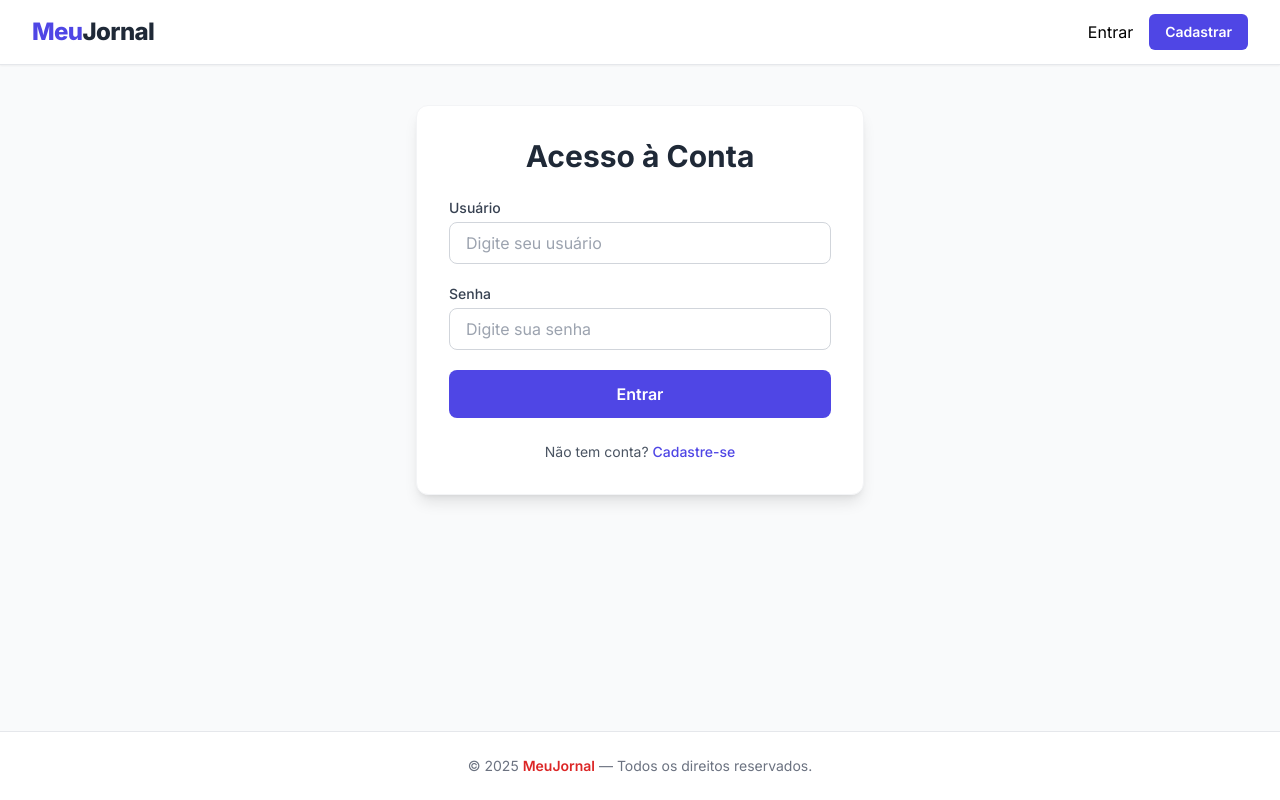
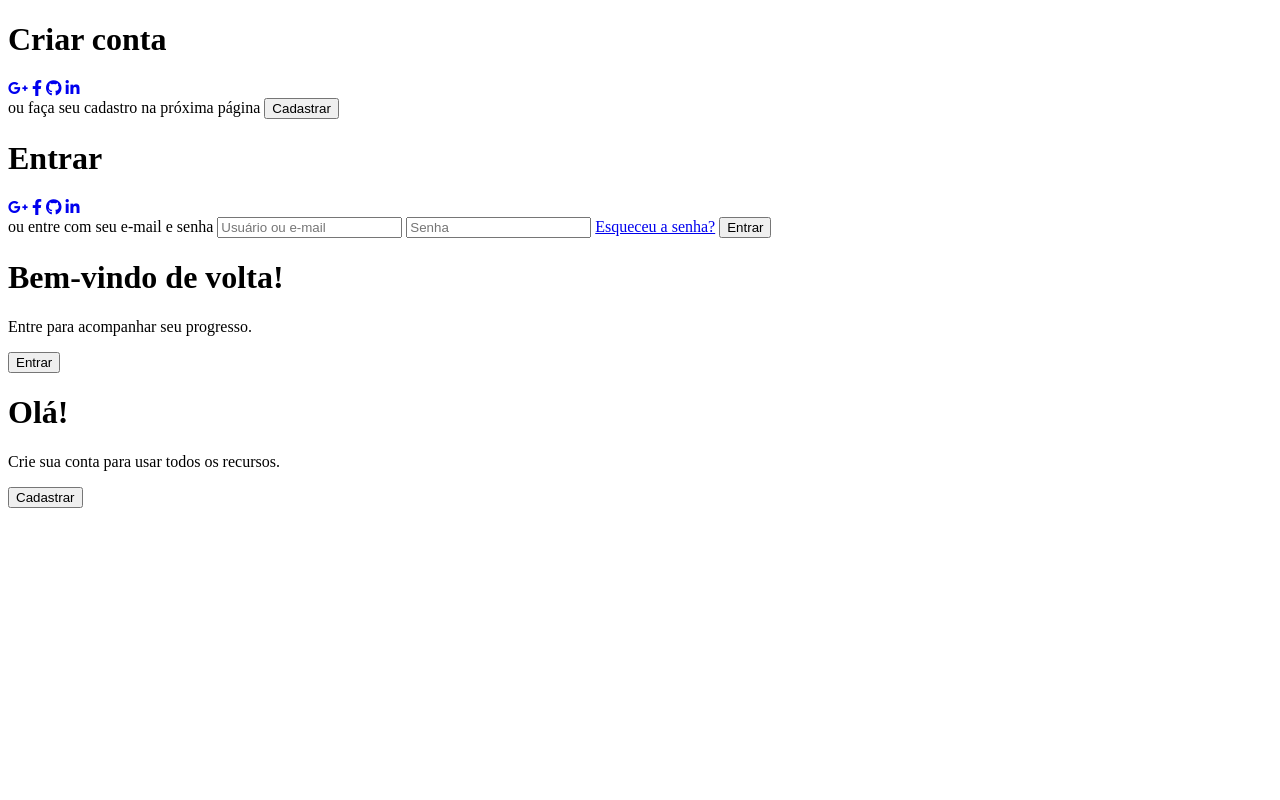
Before and after one commit to Natas081/Projetos-2, a Django app: page /login/ in a window 1280 px wide. Run offline with Django 5.2, Linux system fonts and the light colour scheme; some libraries are stand-ins or nearby versions.

Commit message:
New Login Html

```diff
--- a/templates/noticias/registration/login.html
+++ b/templates/noticias/registration/login.html
@@ -1,44 +1,84 @@
-{% extends "noticias/base.html" %}
-{% block content %}
-<div class="max-w-md mx-auto bg-white p-8 rounded-xl shadow-lg border border-gray-100">
-    <h1 class="text-3xl font-bold text-gray-800 mb-6 text-center">Acesso à Conta</h1>
+{% load static %}
+<!DOCTYPE html>
+<html lang="pt-br">
+<head>
+  <meta charset="utf-8">
+  <meta name="viewport" content="width=device-width, initial-scale=1">
+  <title>Entrar — MeuJornal</title>
 
-    {% if form.errors %}
-        <div class="bg-red-100 border border-red-400 text-red-700 px-4 py-3 rounded mb-4">
-            <strong>Erro:</strong> Usuário ou senha incorretos.
+  <link rel="stylesheet"
+        href="https://cdnjs.cloudflare.com/ajax/libs/font-awesome/6.4.2/css/all.min.css">
+  <link rel="stylesheet" href="{% static 'css/auth.css' %}">
+</head>
+<body>
+
+  <div class="container" id="container">
+    <!-- Painel de cadastro: mande para sua rota de registro -->
+    <div class="form-container sign-up">
+      <form action="{% url 'registro' %}" method="get">
+        <h1>Criar conta</h1>
+        <div class="social-icons">
+          <a href="#" class="icon"><i class="fa-brands fa-google-plus-g"></i></a>
+          <a href="#" class="icon"><i class="fa-brands fa-facebook-f"></i></a>
+          <a href="#" class="icon"><i class="fa-brands fa-github"></i></a>
+          <a href="#" class="icon"><i class="fa-brands fa-linkedin-in"></i></a>
         </div>
-    {% endif %}
+        <span>ou faça seu cadastro na próxima página</span>
+        <button type="submit">Cadastrar</button>
+      </form>
+    </div>
 
-    <form method="post" action="{% url 'login' %}" class="space-y-5">
+    <!-- Painel de login: autentica no Django -->
+    <div class="form-container sign-in">
+      <form method="post" action="{% url 'login' %}">
         {% csrf_token %}
+        <h1>Entrar</h1>
 
-        <!-- Campo de Usuário -->
-        <div>
-            <label for="id_username" class="block text-sm font-medium text-gray-700 mb-1">Usuário</label>
-            <input type="text" name="username" id="id_username" required
-                   class="w-full border border-gray-300 rounded-lg px-4 py-2 focus:outline-none focus:ring-2 focus:ring-indigo-500 focus:border-indigo-500 transition"
-                   placeholder="Digite seu usuário">
+        {% if form.errors or form.non_field_errors %}
+          <div class="form-errors">
+            {{ form.non_field_errors }}
+            {% for field in form %}
+              {% for error in field.errors %}<p>{{ error }}</p>{% endfor %}
+            {% endfor %}
+          </div>
+        {% endif %}
+
+        <div class="social-icons">
+          <a href="#" class="icon"><i class="fa-brands fa-google-plus-g"></i></a>
+          <a href="#" class="icon"><i class="fa-brands fa-facebook-f"></i></a>
+          <a href="#" class="icon"><i class="fa-brands fa-github"></i></a>
+          <a href="#" class="icon"><i class="fa-brands fa-linkedin-in"></i></a>
         </div>
 
-        <!-- Campo de Senha -->
-        <div>
-            <label for="id_password" class="block text-sm font-medium text-gray-700 mb-1">Senha</label>
-            <input type="password" name="password" id="id_password" required
-                   class="w-full border border-gray-300 rounded-lg px-4 py-2 focus:outline-none focus:ring-2 focus:ring-indigo-500 focus:border-indigo-500 transition"
-                   placeholder="Digite sua senha">
+        <span>ou entre com seu e-mail e senha</span>
+
+        <input type="text" name="username" placeholder="Usuário ou e-mail"
+               autocomplete="username" required>
+        <input type="password" name="password" placeholder="Senha"
+               autocomplete="current-password" required>
+        {% if next %}<input type="hidden" name="next" value="{{ next }}">{% endif %}
+
+        <a href="{% url 'password_reset' %}">Esqueceu a senha?</a>
+        <button type="submit">Entrar</button>
+      </form>
+    </div>
+
+    <div class="toggle-container">
+      <div class="toggle">
+        <div class="toggle-panel toggle-left">
+          <h1>Bem-vindo de volta!</h1>
+          <p>Entre para acompanhar seu progresso.</p>
+          <button class="hidden" id="login" type="button">Entrar</button>
         </div>
+        <div class="toggle-panel toggle-right">
+          <h1>Olá!</h1>
+          <p>Crie sua conta para usar todos os recursos.</p>
+          <button class="hidden" id="register" type="button">Cadastrar</button>
+        </div>
+      </div>
+    </div>
+  </div>
 
-        <input type="hidden" name="next" value="{{ next }}">
-        <button type="submit" class="w-full bg-indigo-600 hover:bg-indigo-700 text-white py-3 rounded-lg font-semibold transition">
-            Entrar
-        </button>
-    </form>
-
-    <div class="mt-6 text-center">
-        <p class="text-sm text-gray-600">
-            Não tem conta?
-            <a href="{% url 'registro' %}" class="text-indigo-600 hover:text-indigo-800 font-medium">Cadastre-se</a>
-        </p>
-    </div>
-</div>
-{% endblock %}
+  <script src="{% static 'js/auth.js' %}"></script>
+</body>
+</html>
```
